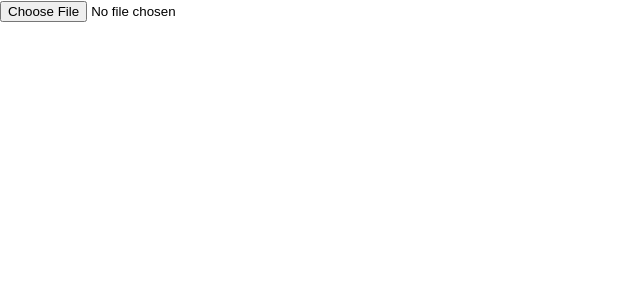
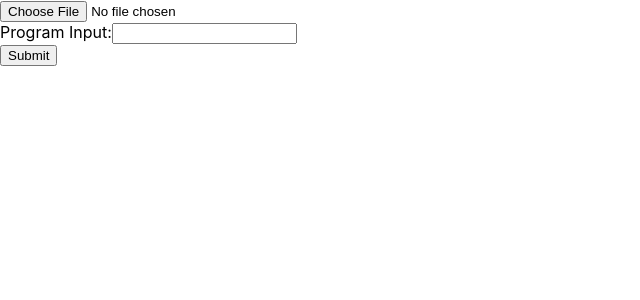
Before and after one commit to kazhang123/pymethod, a React (Create React App) app in the folder frontend/: page / in a window 1280 px wide. Shown: the top 300 px of the page, without its empty margins (0-640 px from the left). Built offline with nearby package versions, Linux system fonts and the light colour scheme.

Commit message:
added submit button and args

```diff
--- a/frontend/src/App.js
+++ b/frontend/src/App.js
@@ -1,35 +1,61 @@
-import './App.css';
-import React from 'react';
+import "./App.css";
+import React, { useState } from "react";
 
 function App() {
-    const args = new Array(1, 2, "imastring");
+  const [args, setArgs] = useState([]);
+  const [file, setFile] = useState(null);
 
   const uploadFile = (e) => {
-      const file = e.target.files[0];
+    setFile(e.target.files[0]);
+  };
+
+  const handleArgInput = (e) => {
+    const argArr = e.target.value.split(",");
+    let trimmedArgs = [];
+    for (let arg of argArr) {
+      let trimmedArg = arg.trim();
+      if (trimmedArg !== "") {
+        trimmedArgs.push(trimmedArg);
+      }
+    }
+    setArgs(trimmedArgs);
+  };
+
+  const handleSubmit = (e) => {
+    e.preventDefault();
+
     const data = new FormData();
-      data.append('file', file);
+    data.append("file", file);
 
-      for (let i = 0; i < args.length; i++) {
-        data.append('arg', args[i]);
+    for (let arg of args) {
+      data.append("arg", arg);
     }
 
-      fetch("http://127.0.0.1:8888/graph", {  //change this to your local server
-        method: 'POST',
-        body: data
+    fetch("http://127.0.0.1:8888/graph", {
+      //change this to your local server
+      method: "POST",
+      body: data,
     })
-      .then(res => res.json())
+      .then((res) => res.json())
       .then(
         (result) => {
-          console.log(result)
+          console.log(result);
         },
         (error) => {}
-      )
-  }
+      );
+  };
 
   return (
     <div>
-        <form>
-          <input type="file" onChange={uploadFile}/>
+      <form onSubmit={(e) => handleSubmit(e)}>
+        <input type="file" onChange={uploadFile} />
+        <br />
+        <label>
+          Program Input:
+          <input type="text" name="name" onChange={(e) => handleArgInput(e)} />
+        </label>
+        <br />
+        <input type="submit" value="Submit" />
       </form>
     </div>
   );
```
Lines whose indentation alone changed are shown as unchanged.
